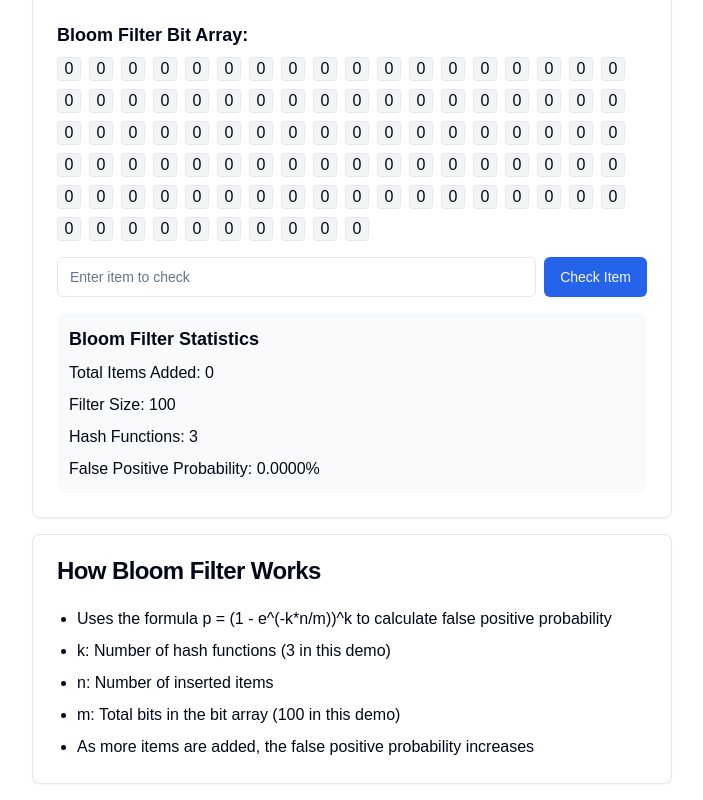
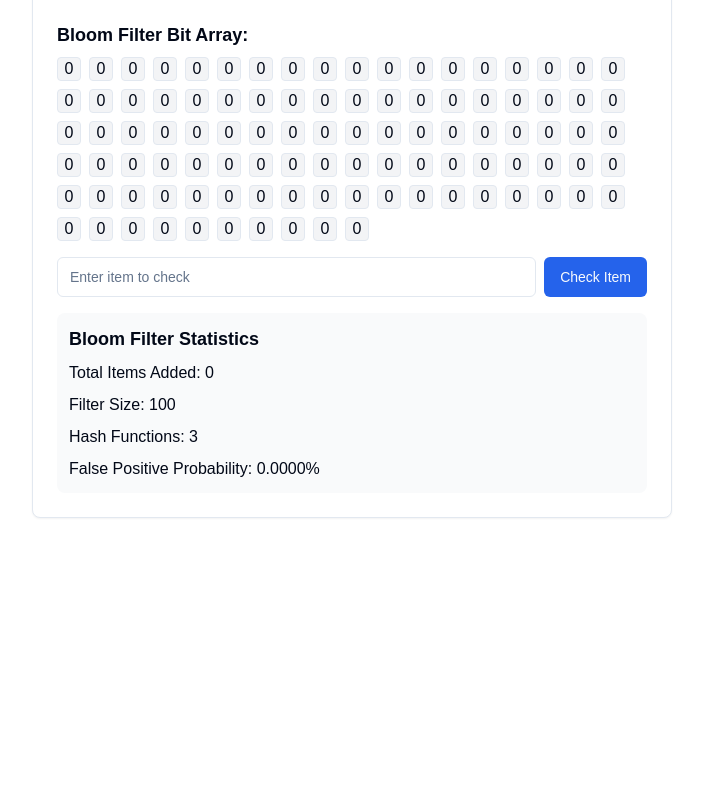
Before and after one commit to Sagyam/tools, a Next.js app: page /bloom-filter in a window 1280 px wide. Shown: the part 290-1090 px from the top of the page, without its empty margins (288-991 px from the left). After the commit the page ends 824 px from the top, so only its background shows below. Built offline with nearby package versions, Linux system fonts and the light colour scheme.

Commit message:
Remove text

```diff
--- a/app/bloom-filter/page.tsx
+++ b/app/bloom-filter/page.tsx
@@ -314,30 +314,6 @@ const BloomFilterDemo: React.FC = () => {
                     </div>
                 </CardContent>
             </Card>
-
-            {/* Bloom Filter Explanation */}
-            <Card>
-                <CardHeader>
-                    <CardTitle>How Bloom Filter Works</CardTitle>
-                </CardHeader>
-                <CardContent>
-                    <ul className="list-disc pl-5 space-y-2">
-                        <li>
-                            Uses the formula p = (1 - e^(-k*n/m))^k to calculate
-                            false positive probability
-                        </li>
-                        <li>k: Number of hash functions (3 in this demo)</li>
-                        <li>n: Number of inserted items</li>
-                        <li>
-                            m: Total bits in the bit array (100 in this demo)
-                        </li>
-                        <li>
-                            As more items are added, the false positive
-                            probability increases
-                        </li>
-                    </ul>
-                </CardContent>
-            </Card>
         </div>
     )
 }
--- a/app/tracing/page.tsx
+++ b/app/tracing/page.tsx
@@ -1,9 +1,3 @@
-import SyscallDashboard from '@/app/tracing/sys-call-dashboard'
-
 export default function Page() {
-    return (
-        <main>
-            <SyscallDashboard />
-        </main>
-    )
+    return <main></main>
 }
```
